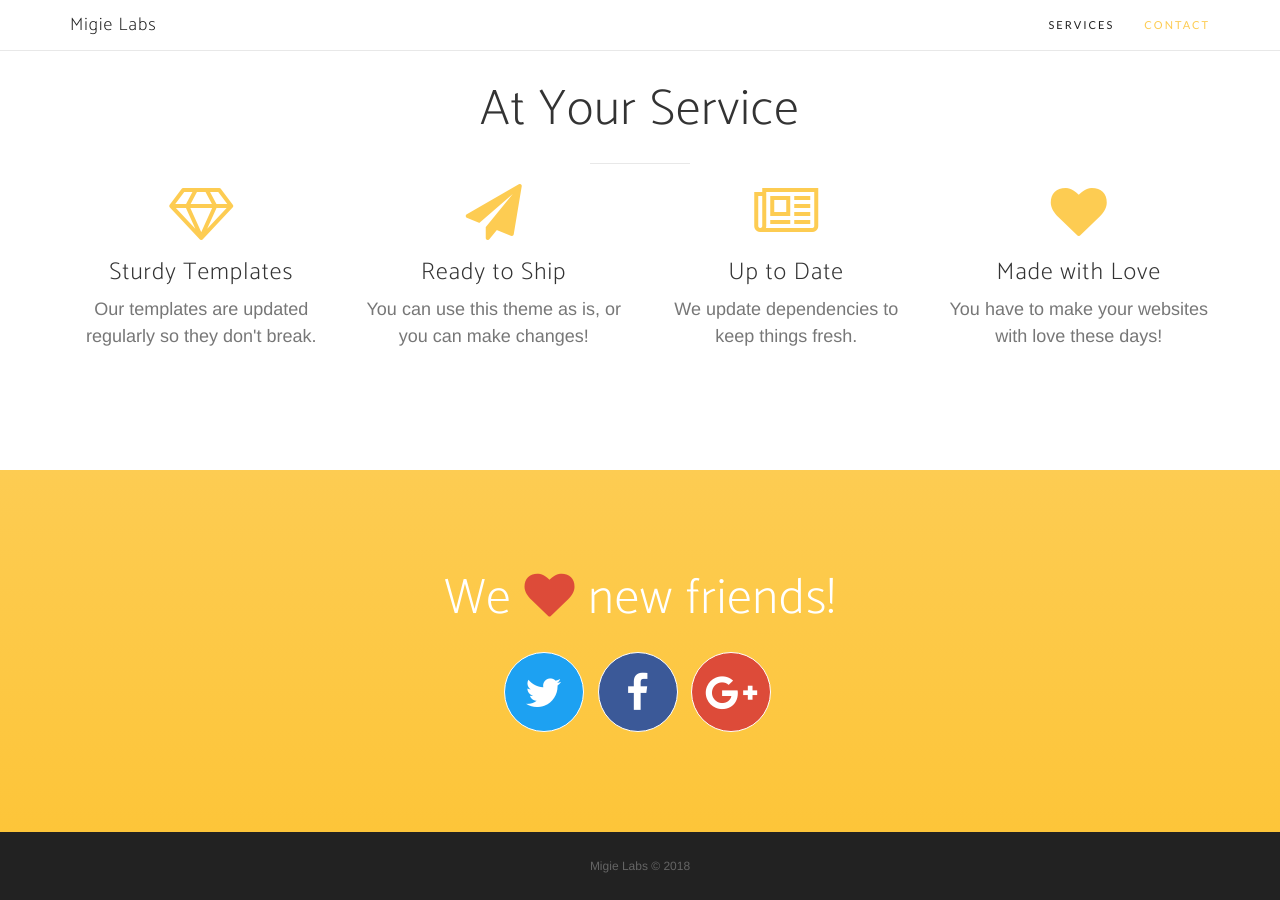
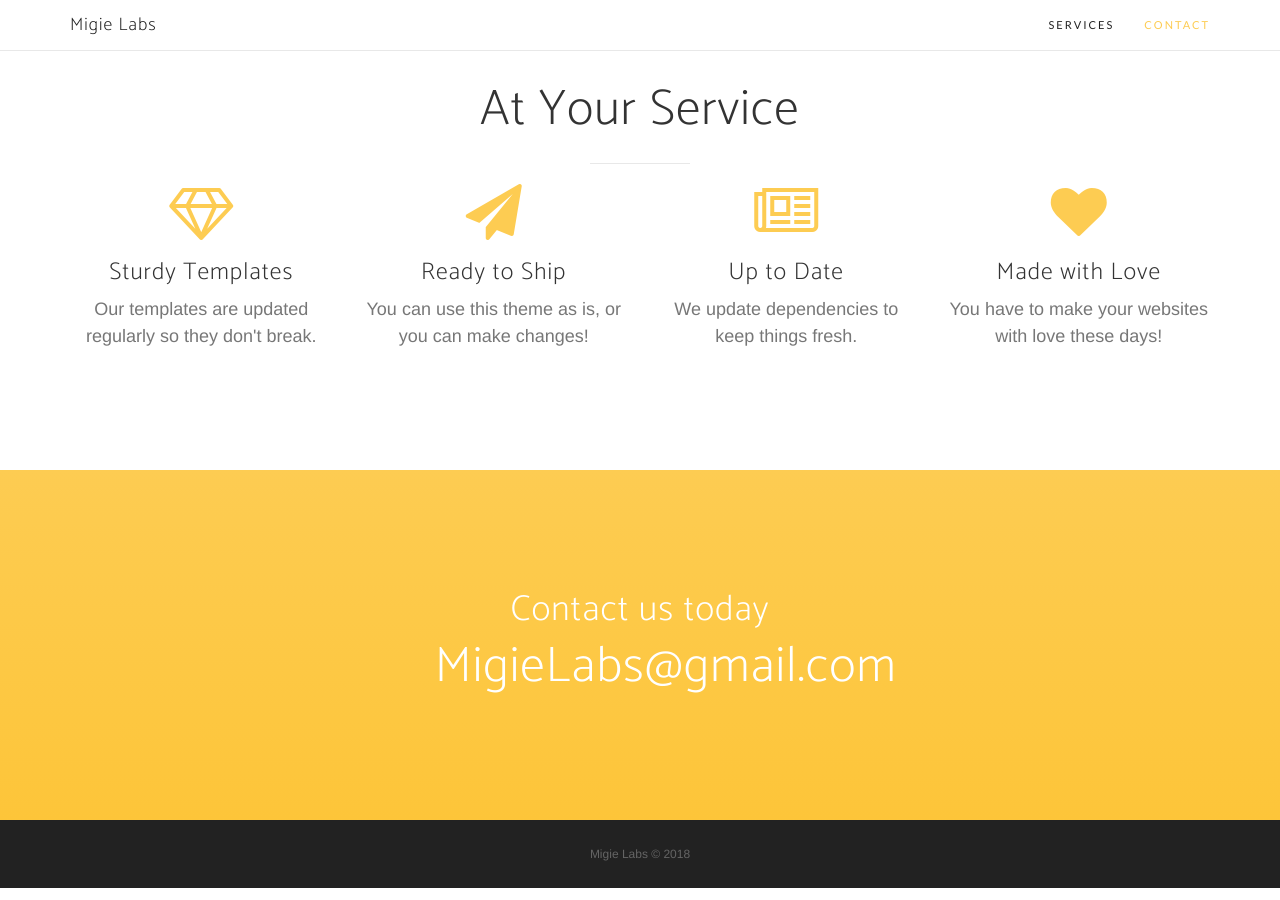
Before and after one commit to MigieLabs/MigieLabs.github.io, a Jekyll site: the page built from index.html, in a window 1280 px wide and 900 px high, scrolled down 937 px. Built offline with Jekyll 4.4.1, drawn with Linux system fonts in a browser that asks for light colours; nearby versions of some CDN libraries; some web fonts are replaced; the list of posts is cut into pages by our own code.

Commit message:
contact us

```diff
--- a/_includes/contact.html
+++ b/_includes/contact.html
@@ -1,14 +1,15 @@
 
 <section id="contact" class="contact bg-primary">
     <div class="container">
-        <h2>We <i class="fa fa-heart"></i> new friends!</h2>
-        <ul class="list-inline list-social">
+        <h1> Contact us today</h1>
+        <h2><i class="fas fa-at"></i> MigieLabs@gmail.com</h2>
+        <!-- <ul class="list-inline list-social">
             {% for network in site.social %}
             <li class="social-{{ network.title }}">
                 <a href="{{ network.url }}" class="btn-social btn-outline"><i class="fa fa-fw fa-{{ network.title }}"></i></a>
             </li>
         {% endfor %}
-        </ul>
+        </ul> -->
         <!-- <ul class="list-inline list-social">
             <li class="social-twitter">
                 <a href="#"><i class="fa fa-twitter"></i></a>
```
